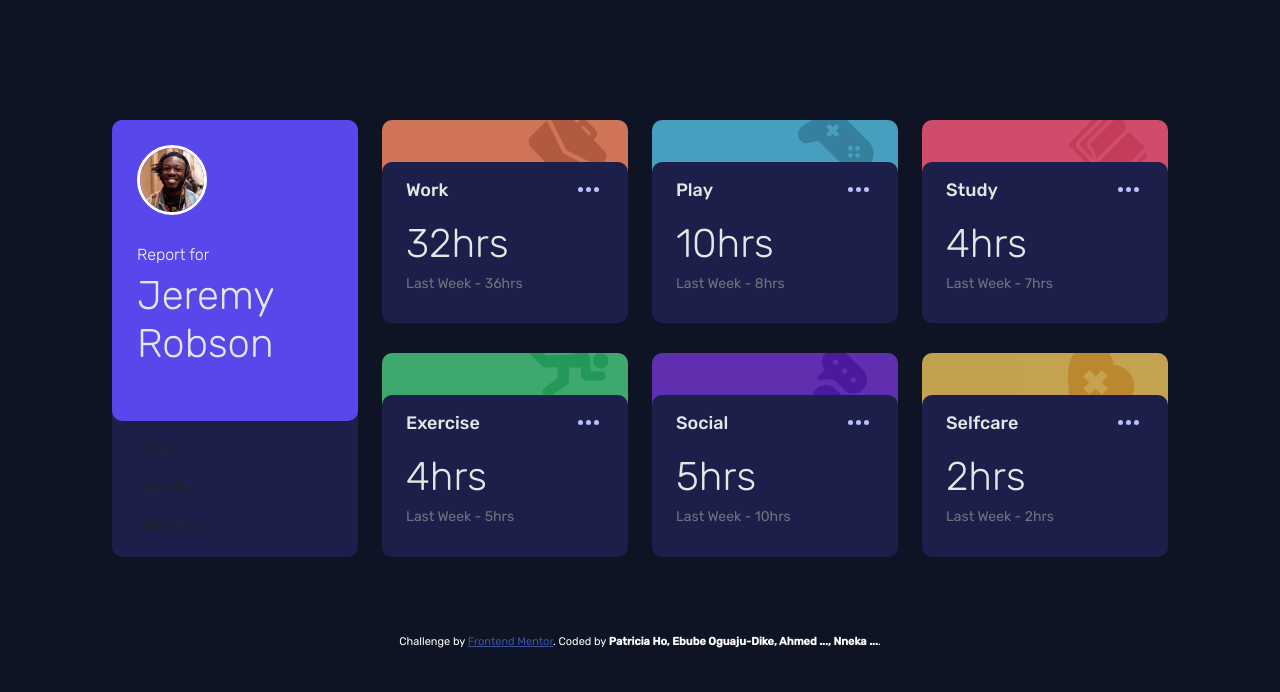
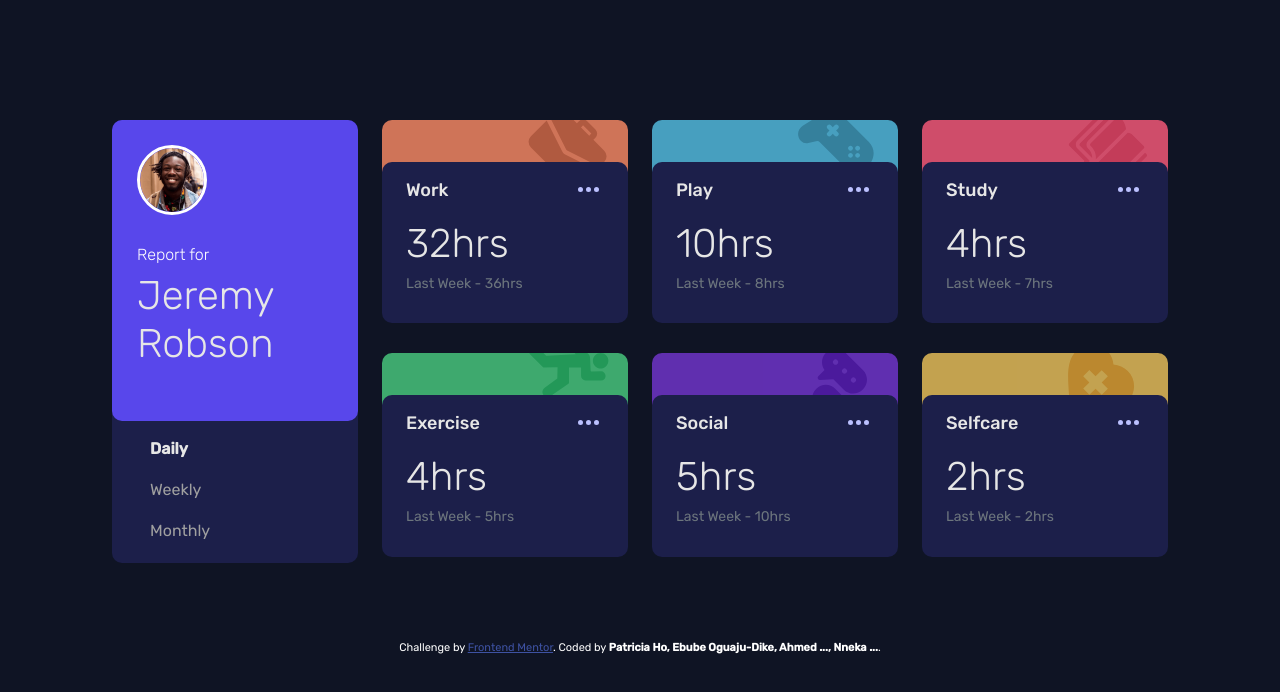
Before and after one commit to ahmedAbdulrazag/time-tracking-dashboard-main, a plain HTML site: page index.html in a window 1280 px wide. Drawn offline with nearby package versions, Linux system fonts and the light colour scheme.

```diff
--- a/index.html
+++ b/index.html
@@ -19,6 +19,9 @@
 
     <!-- CSS -->
     <link rel="stylesheet" href="./css/style.css">
+
+    <!-- JavaScript -->
+    <script src="./script.js" defer></script>
 </head>
 
 <!--HTML Section starts-->
@@ -50,9 +53,15 @@
                                     <div class = "col-lg-12 col-sm-12">
                                         <div class="navigation-box">
                                             <ul>
-                                            <li>Daily</li>
-                                            <li>Weekly</li>
-                                            <li>Monthly</li>
+                                                <li>
+                                                    <button class="navigation-button active">Daily</button>
+                                                </li>
+                                                <li>
+                                                    <button class="navigation-button">Weekly</button>
+                                                </li>
+                                                <li>
+                                                    <button class="navigation-button">Monthly</button>
+                                                </li>
                                             </ul>
                                         </div>
                                     </div>
@@ -62,11 +71,11 @@
                     </div>
 
                     <!--   Summary  -->
-                <div class = "col-lg-9 col-sm-12" >
+                    <div class = "col-lg-9 col-sm-12" data-cards-container >
                     <!--    Divided by 2 section        -->
                     <div class = "row">
                         <div class = "col-lg-12 col-sm-12">
-                            <div class="row">
+                            <div class="row" data-first-cards-row>
                                 <!--        The work card        -->
                                 <div class ="col-lg-4 col-sm-12">
                                     <div class="box">
@@ -143,9 +152,10 @@
                                     </div>
                                 </div>
                             </div>
+                        </div>
 
                             <div class = "col-lg-12 col-sm-12">
-                                <div class="row">
+                                <div class="row" data-second-cards-row>
                                     <!--        The exercise card        -->
                                     <div class ="col-lg-4 col-sm-12">
                                         <div class="box">
@@ -226,7 +236,6 @@
                     </div>
                 </div>
           </div>
-        </div>
     </section>
 
 <div class="attribution text-white">
```
Lines whose indentation alone changed are shown as unchanged.
